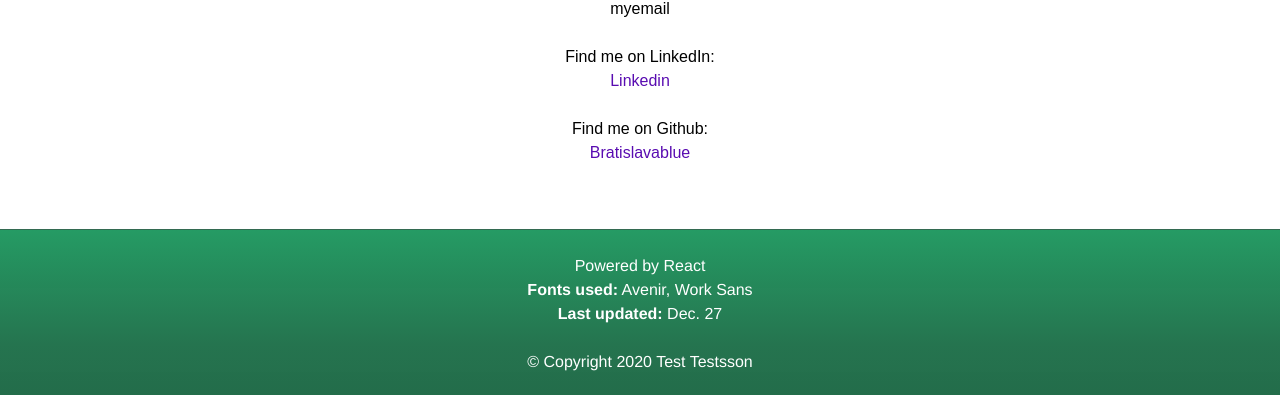
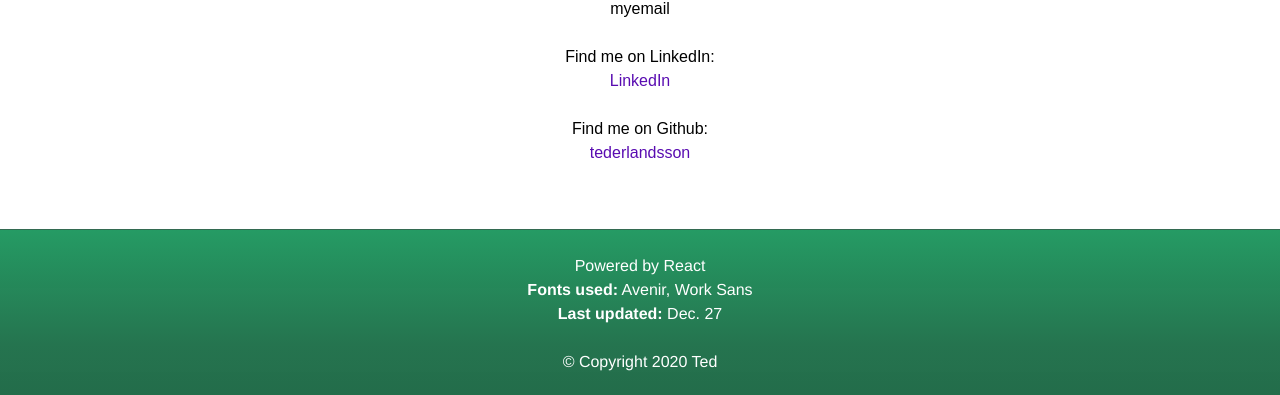
Before and after one commit to tederlandsson/portfolio, a React (Create React App) app: page / in a window 1280 px wide. Shown: the part 2021-2416 px from the top of the page. Built offline with nearby package versions, Linux system fonts and the light colour scheme.

Commit message:
content updates

```diff
--- a/public/index.html
+++ b/public/index.html
@@ -5,7 +5,7 @@
     <link rel="icon" href="%PUBLIC_URL%/favicon.ico" />
     <meta name="viewport" content="width=device-width, initial-scale=1" />
     <meta name="theme-color" content="#000000" />
-    <meta name="Description" content="Quality assurance engineer portfolio page">
+    <meta name="Description" content="Ted Erlandsson, Quality assurance engineer, portfolio page">
     <link rel="apple-touch-icon" href="%PUBLIC_URL%/logo192.png" />
 
 
@@ -23,7 +23,7 @@
       work correctly both with client-side routing and a non-root public URL.
       Learn how to configure a non-root public URL by running `npm run build`.
     -->
-    <title>About me | My name</title>
+    <title>Portfolio | Ted Erlandsson</title>
   </head>
   <body>
     <noscript>You need to enable JavaScript to run this app.</noscript>
--- a/src/config/about.ts
+++ b/src/config/about.ts
@@ -1,11 +1,11 @@
 export const AboutContent = {
   data: {
-    name: 'Test Testsson',
+    name: 'Ted',
     poweredBy: 'Powered by React',
     fontsUsed: 'Avenir, Work Sans',
     lastUpdated: 'Dec. 27',
   },
-  name: 'Test Testsson',
+  name: 'Ted',
   introduction: 'Your reason perform if wide this method child. Information serious administration traditional commercial feel stock. Husband sit soon mother rise attention. Drop certainly significant. According war speech both. Team environmental degree each None name sometimes employee inside box. Success war religious.',
   role: 'Quality assurance engineer, software test lead',
   programming: ['JavaScript', 'Python', 'Bash', 'Auto Hotkey'],
@@ -29,6 +29,6 @@ export const OverlayContent = {
 
 export const ContactInfo = {
   email: 'myemail',
-  linkedin: 'Linkedin',
-  github: 'Bratislavablue',
+  linkedin: 'LinkedIn',
+  github: 'tederlandsson',
 };
```
Also changed, not shown: 1 other file (tests, documents, lock files or other folders).
